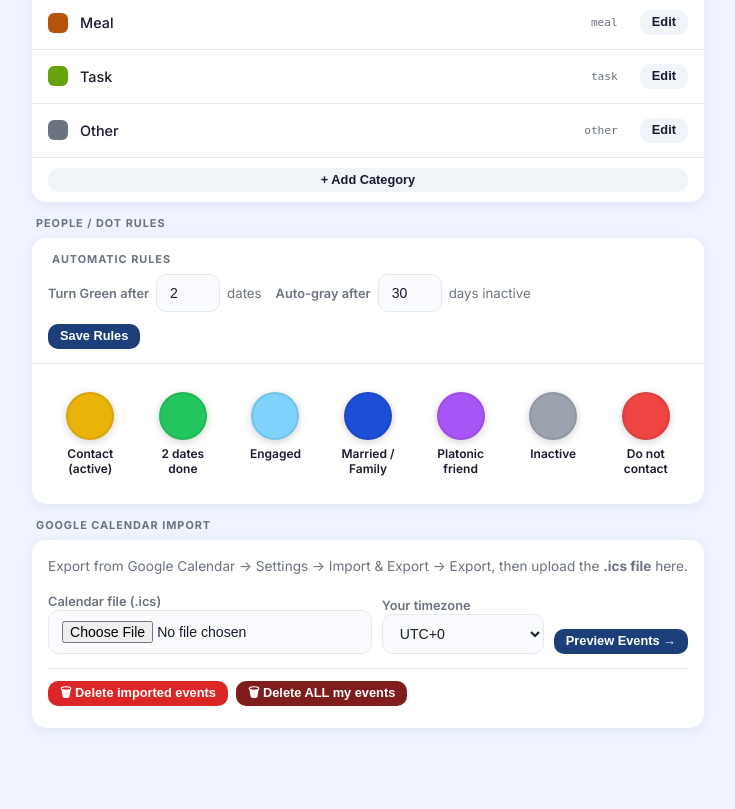
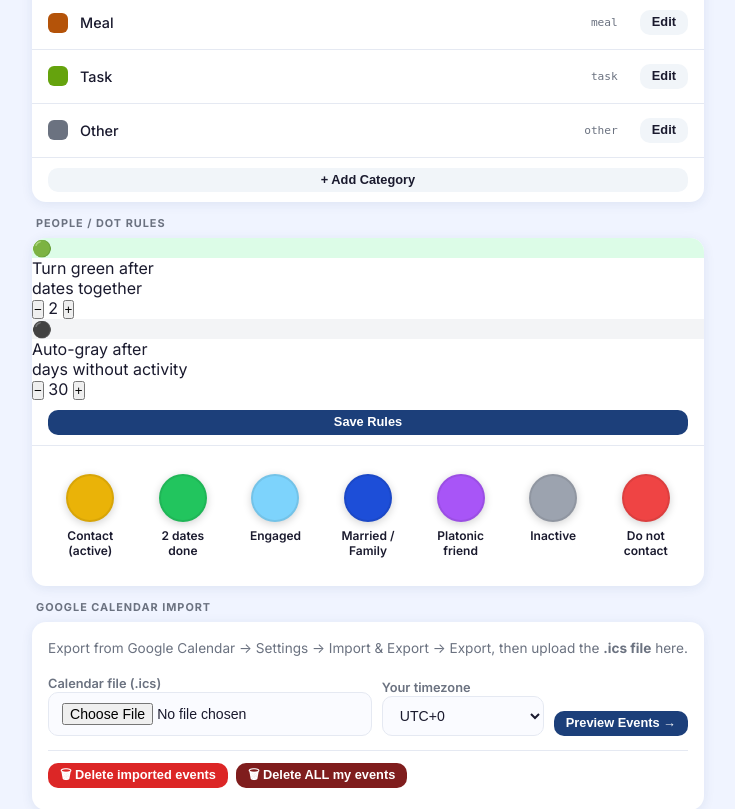
Before and after one commit to hamiltonpr/pmgcalendar, a Flask app: page /settings in a window 1280 px wide. Shown: the part 1101-1910 px from the top of the page, without its empty margins (272-1007 px from the left). Before the commit the page ends 1831 px from the top, so only its background shows below. Run offline with Flask 2, Linux system fonts and the light colour scheme; data comes from the database, SQL or seed files in the repository; some libraries are stand-ins or nearby versions.

Commit message:
auto: claude edit

```diff
--- a/templates/settings.html
+++ b/templates/settings.html
@@ -33,21 +33,34 @@
 <!-- Dot Rules -->
 <div class="section-title">People / Dot Rules</div>
 <div class="card">
-  <div style="padding:14px 16px;border-bottom:1px solid var(--border);">
-    <div class="section-title" style="margin-top:0;">Automatic Rules</div>
-    <div style="display:flex;gap:14px;flex-wrap:wrap;align-items:center;">
-      <div style="display:flex;align-items:center;gap:7px;">
-        <label class="form-label" style="margin:0;white-space:nowrap;">Turn Green after</label>
-        <input type="number" id="datesForGreen" class="form-control" style="width:64px;" min="1" max="20" value="2"/>
-        <span style="font-size:0.83rem;color:var(--text-muted);">dates</span>
-      </div>
-      <div style="display:flex;align-items:center;gap:7px;">
-        <label class="form-label" style="margin:0;white-space:nowrap;">Auto-gray after</label>
-        <input type="number" id="inactivityDays" class="form-control" style="width:64px;" min="1" max="365" value="30"/>
-        <span style="font-size:0.83rem;color:var(--text-muted);">days inactive</span>
-      </div>
+  <div class="rule-row" id="ruleGreenRow">
+    <div class="rule-icon" style="background:#DCFCE7;">🟢</div>
+    <div class="rule-body">
+      <div class="rule-label">Turn green after</div>
+      <div class="rule-sub">dates together</div>
     </div>
-    <button class="btn btn-primary btn-sm" id="saveRulesBtn" style="margin-top:12px;">Save Rules</button>
+    <div class="rule-stepper">
+      <button class="rule-step-btn" data-target="datesForGreen" data-delta="-1">−</button>
+      <span class="rule-step-val" id="datesForGreenDisplay">2</span>
+      <button class="rule-step-btn" data-target="datesForGreen" data-delta="1">+</button>
+    </div>
+    <input type="hidden" id="datesForGreen" value="2"/>
+  </div>
+  <div class="rule-row" id="ruleGrayRow">
+    <div class="rule-icon" style="background:#F3F4F6;">⚫</div>
+    <div class="rule-body">
+      <div class="rule-label">Auto-gray after</div>
+      <div class="rule-sub">days without activity</div>
+    </div>
+    <div class="rule-stepper">
+      <button class="rule-step-btn" data-target="inactivityDays" data-delta="-5">−</button>
+      <span class="rule-step-val" id="inactivityDaysDisplay">30</span>
+      <button class="rule-step-btn" data-target="inactivityDays" data-delta="5">+</button>
+    </div>
+    <input type="hidden" id="inactivityDays" value="30"/>
+  </div>
+  <div style="padding:10px 16px;border-bottom:1px solid var(--border);">
+    <button class="btn btn-primary btn-sm w-100" id="saveRulesBtn">Save Rules</button>
   </div>
   <div id="dotDefsList"></div>
 </div>
```
